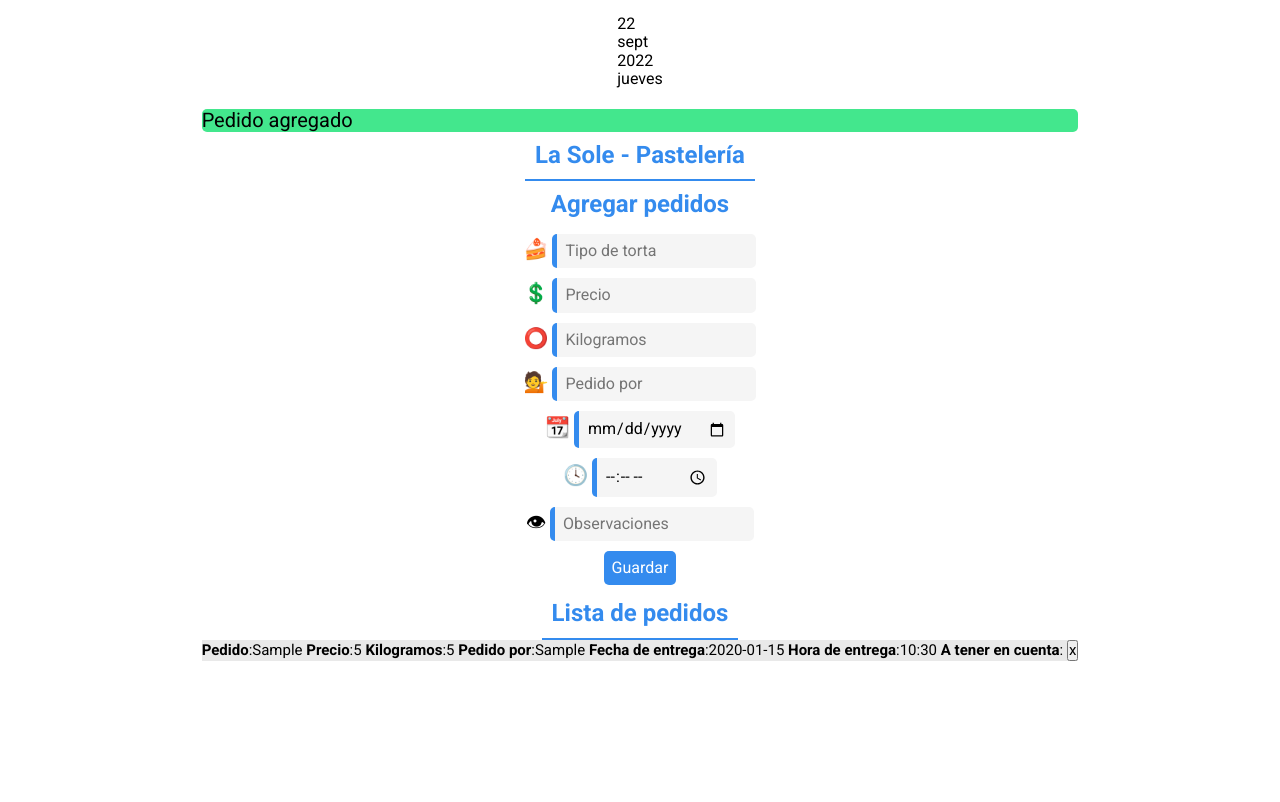
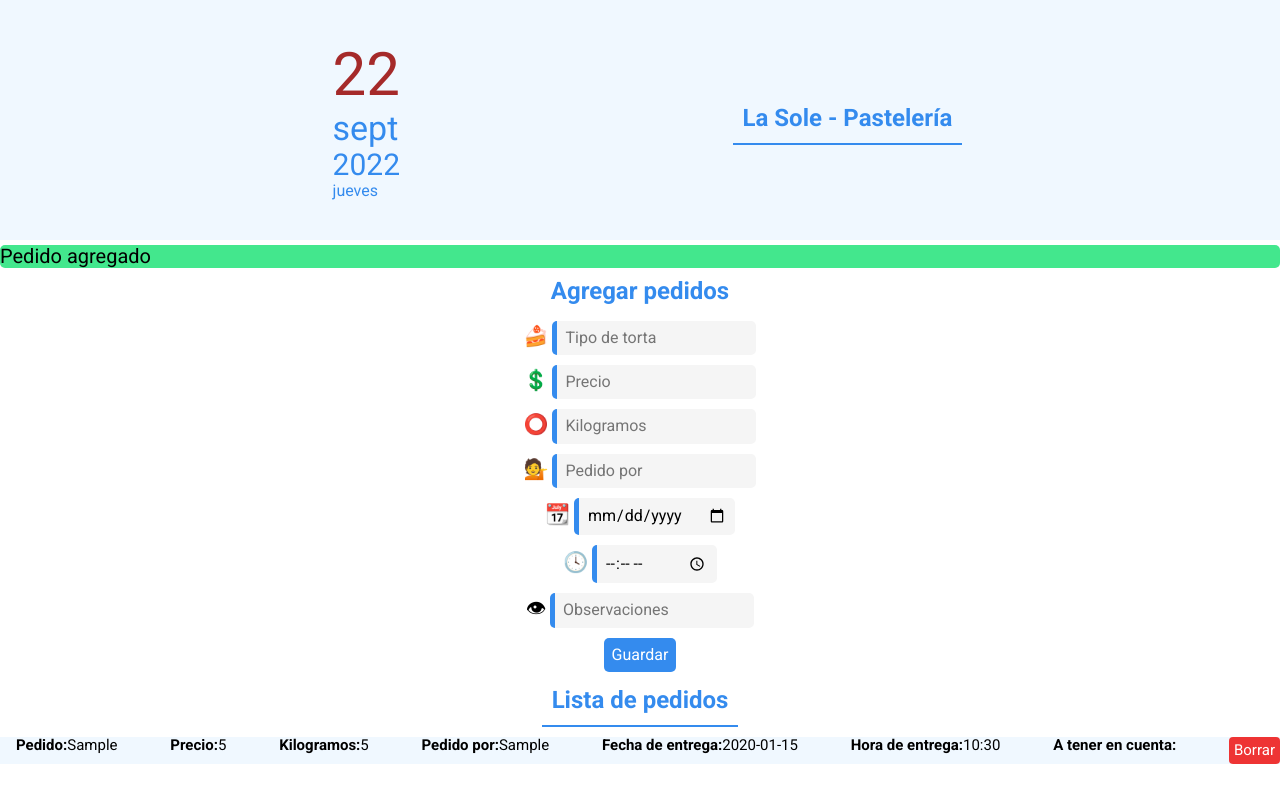
Before and after one commit to Diego9899/Reposteria, a plain HTML site: page index.html in a window 1280 px wide. Both pictures are taken after typing "Sample", "5", "5", "Sample", "2020-01-15", "10:30" into the empty fields and a click on the input "Guardar". Drawn offline with Linux system fonts and the light colour scheme.

Commit message:
Cambios menores

```diff
--- a/css/style.css
+++ b/css/style.css
@@ -5,15 +5,58 @@
     padding: 0;
     box-sizing: border-box;
 }
+/* --------------------- */
 
-span{
-    font-size: 20px;
+/* Header */
+header{
+    height: 30vh;
+    width: 100%;
+
+    display: flex;
+    flex-direction: row;
+
+    align-items: center;
+    justify-content: space-evenly;
+
+    background-color: aliceblue;
 }
+div h3{
+    font-size: 1.5rem;
+
+    color: rgb(52, 139, 238);
+    border-bottom: 2px solid rgb(52, 139, 238);
+
+    padding: 10px;
+}
+/* Header fecha */
+.date{
+    display: flex;
+    flex-direction: column;
+    flex-wrap: nowrap;
+
+    justify-content: center;
+    align-items: flex-start;
+}
+#dateNumber{
+    font-size: 60px;
+    color: brown;
+}
+#dateMonth{
+    font-size: 34px;
+    color: rgb(52, 139, 238);
+}
+#dateYear{
+    font-size: 30px;
+    color: rgb(52, 139, 238);
+}
+#dateText{
+    color: rgb(52, 139, 238);
+}
+/* -------------------------------- */
+
 
 /* -------Ventana emergente - Modal ------------*/
-
 /* Base */
-
 /* Utilizo este pseudoelemento para modificar la opacidad de la capa oscura
 entre el popup y el navegador. */
 #modal::backdrop{
@@ -21,23 +64,16 @@ background-color: rgba(0, 0, 0, 0.55);
 }
 #modal{
     max-width: 50ch;
-    margin: auto;
     padding: 15px;
 }
-/* Fin modal */
-
+/* --------------------------------------*/
 
 /*------------ Formulario --------------*/
+span{
+    font-size: 20px;
+}
 /* Titulos */
 .containerApp div h2{
-    font-size: 1.5rem;
-
-    color: rgb(52, 139, 238);
-    border-bottom: 2px solid rgb(52, 139, 238);
-
-    padding: 10px;
-}
-.containerApp .containerApp-form div h3{
     font-size: 1.5rem;
 
     color: rgb(52, 139, 238);
@@ -62,6 +98,7 @@ background-color: rgba(0, 0, 0, 0.55);
     align-items: center;
 
     margin: auto;
+    width: 100%;
 
 }
 .containerApp{
@@ -70,6 +107,7 @@ background-color: rgba(0, 0, 0, 0.55);
     align-items: center;
 
     margin: auto;
+    width: 100%;
 }
 .containerApp-form{
     display: flex;
@@ -97,16 +135,14 @@ background-color: rgba(0, 0, 0, 0.55);
     border-left: 5px solid rgb(52, 139, 238);
     border-radius: 5px;
     background-color: whitesmoke;
-
-
 }
 .form input:focus{
     transition: all 300ms ease;
     background-color: rgba(52, 139, 238, 0.2);
 }
-/* Boton enviar */
+/* Boton enviar y eliminar */
 #btnEnviar{
-border: none;
+    border: none;
 
     background-color: rgb(52, 139, 238);
     color: white;
@@ -118,6 +154,16 @@ border: none;
     transform: scale(1.2,1.2);
     transition: all 300ms ease;
 }
+input[name="delete"]{
+    border: none;
+    border-radius: 4px;
+
+    padding: 5px;
+
+    background-color: rgb(238, 52, 52);
+    color: white;
+}
+
 /* ------------------------------------------------- */
 
 /* Alertas */
@@ -139,18 +185,25 @@ border: none;
 /* -------------------------------- */
 
 /* Lista de pedidos */
-
-.productList{
+#productList{
     width: 100%;
+    height: 70vh;
 
     font-size: 15px;
-    background-color: rgba(220, 220, 220, 0.63);
 }
-.productList div div div{
+#productList .productList div{
+    background-color: aliceblue;
+
+    margin: 10px auto;
+}
+
+#productList .productList div div{
     display: flex;
     flex-direction: row;
     flex-wrap: wrap;
 
     justify-content: space-between;
     align-items: flex-start;
+
+    padding-left: 1rem;
 }
--- a/index.html
+++ b/index.html
@@ -17,10 +17,11 @@
     <link rel="shortcut icon" href="#" type="image/x-icon">
 </head>
 <body>
-<div class="container roundBorder">
+<div class="container">
 <!-- Boton modal -->
 <!-- <button id="btn-abrir-modal">+</button> -->
 <!-- Ventana modal -->
+<header>
     <div id="modal">
         <div class="date">
             <div class="dateRight">
@@ -33,11 +34,11 @@
             <div id="dateText"></div>
     </div>
     </div>
-
+    <div><h3>La Sole - Pastelería</h3></div>
+</header>
 <div class="containerApp">
     <!-- Aplicacion -->
     <div id="app" class="containerApp-form">
-        <div><h3>La Sole - Pastelería</h3></div>
         <div><h4>Agregar pedidos</h4></div>
         <form id="product-form" class="form">
             <div class="group-form">
@@ -72,7 +73,7 @@
         </form>
     </div>
     <div><h2>Lista de pedidos</h2></div>
-    <div id="product-list"></div>
+    <div id="productList"></div>
 </div>
 </div>
 
--- a/js/script.js
+++ b/js/script.js
@@ -24,7 +24,7 @@ btnCerrarModal.addEventListener("click", () =>{
 */
 // --------------------------------
 
-    //Variables FORM
+//Variables FORM
 
         // Info date
 const dateNumber = document.getElementById("dateNumber");
@@ -63,7 +63,7 @@ class UI{
     // Creo un metodo para agregar un pedido/producto en el DOM
     addProduct(product){
         // Obtengo por ID el DIV donde será insertado el pedido en "Lista de pedidos"
-        const productList = document.getElementById("product-list");
+        const productList = document.getElementById("productList");
 
         // Lista de pedidos:
             // Se crea un div que contendra cada producto que se agregue.
@@ -72,15 +72,15 @@ class UI{
         element.innerHTML = `
             <div>
                 <div>
-                    <strong>Pedido</strong>:${product.name}
-                    <strong>Precio</strong>:${product.price}
-                    <strong>Kilogramos</strong>:${product.kg}
-                    <strong>Pedido por</strong>:${product.client}
-                    <strong>Fecha de entrega</strong>:${product.dateE}
-                    <strong>Hora de entrega</strong>:${product.time}
-                    <strong>A tener en cuenta</strong>:${product.observ}
+                    <p><strong>Pedido:</strong>${product.name}</p>
+                    <p><strong>Precio:</strong>${product.price}</p>
+                    <p><strong>Kilogramos:</strong>${product.kg}</p>
+                    <p><strong>Pedido por:</strong>${product.client}</p>
+                    <p><strong>Fecha de entrega:</strong>${product.dateE}</p>
+                    <p><strong>Hora de entrega:</strong>${product.time}</p>
+                    <p><strong>A tener en cuenta:</strong>${product.observ}</p>
 
-                    <input type="button" name="delete" value="x"></input>
+                    <input type="button" name="delete" value="Borrar"></input>
                 </div>
             </div>
         `;
@@ -111,8 +111,8 @@ class UI{
         const app = document.querySelector("#app");
         container.insertBefore(div, app);
 
-        setTimeout(function() {
-            const div = document.querySelector(".alert").remove;
+        setTimeout(() => {
+            document.querySelector(`.alert alert-${cssClass}`).remove
         }, 3000);
     }
 }
@@ -145,7 +145,7 @@ const productForm = document.getElementById("product-form");
 
         e.preventDefault();
     })
-document.getElementById("product-list").addEventListener("click", (e) =>{
+document.getElementById("productList").addEventListener("click", (e) =>{
     const ui = new UI();
     ui.deleteProduct(e.target)
 })
```
Lines whose indentation alone changed are shown as unchanged.
